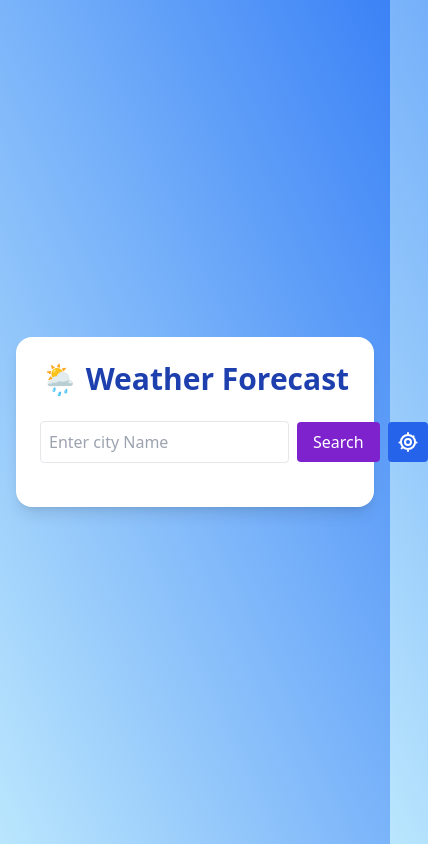
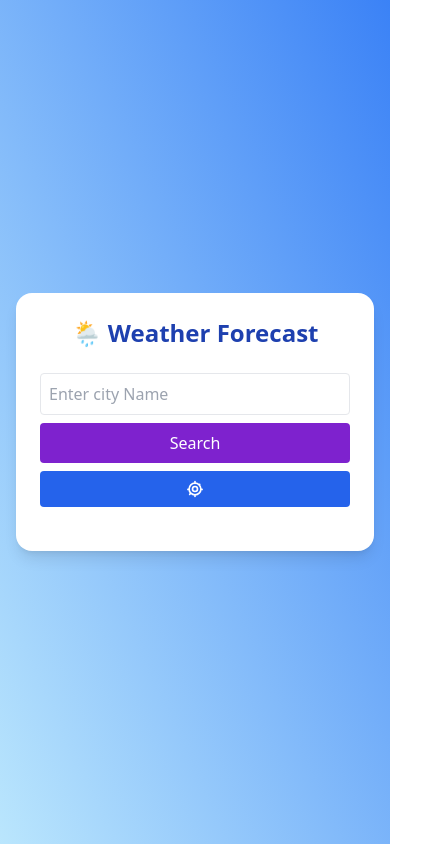
Before and after one commit to nitin-jpg/weather-app-1, a plain HTML site: page index.html in a window 390 px wide. Shown: the whole page, 428 px wide, since content can reach past the window. Drawn offline with nearby package versions, Linux system fonts and the light colour scheme.

Commit message:
Fix responsive buttons for iPhone SE in weather app

```diff
--- a/index.html
+++ b/index.html
@@ -9,33 +9,37 @@
   <body
     class="bg-gradient-to-tr from-sky-200 to-blue-500 min-h-screen flex items-center justify-center px-4 py-8"
   >
-    <div class="bg-white rounded-2xl shadow-lg p-6 w-full max-w-xl">
-      <h1 class="text-3xl font-bold text-center mb-6 text-blue-800">
+    <div class="bg-white rounded-2xl shadow-lg p-6 w-full max-w-sm sm:max-w-xl">
+      <h1 class="text-2xl sm:text-3xl font-bold text-center mb-6 text-blue-800">
         🌦 Weather Forecast
       </h1>
 
-      <div class="flex gap-2 mb-5 w-full items-center">
+      <!-- Input and buttons stacked for small screen -->
+      <div class="flex flex-col sm:flex-row sm:gap-2 gap-2 mb-5 w-full">
         <input
           id="cityInput"
           type="text"
           placeholder="Enter city Name"
-          class="flex-grow p-2 border rounded focus:outline-none focus:ring-2 focus:ring-purple-700"
+          class="w-full p-2 border rounded focus:outline-none focus:ring-2 focus:ring-purple-700"
         />
+
+        <!-- Search Button -->
         <button
           id="searchBtn"
-          class="bg-purple-700 text-white px-4 py-2 rounded hover:bg-blue-500"
+          class="w-full sm:w-auto bg-purple-700 text-white px-4 py-2 rounded hover:bg-purple-800"
         >
           Search
         </button>
-        <!-- Currentlocation-->
+
+        <!-- Current Location Button -->
         <button
           id="currentLocationBtn"
           title="Get current location weather"
-          class="bg-blue-600 text-white p-2 rounded hover:bg-blue-700 flex items-center justify-center"
+          class="w-full sm:w-auto bg-blue-600 text-white px-4 py-2 rounded hover:bg-blue-700 flex items-center justify-center"
         >
           <svg
             xmlns="http://www.w3.org/2000/svg"
-            class="h-6 w-6"
+            class="h-5 w-5"
             fill="none"
             viewBox="0 0 24 24"
             stroke="currentColor"
```
